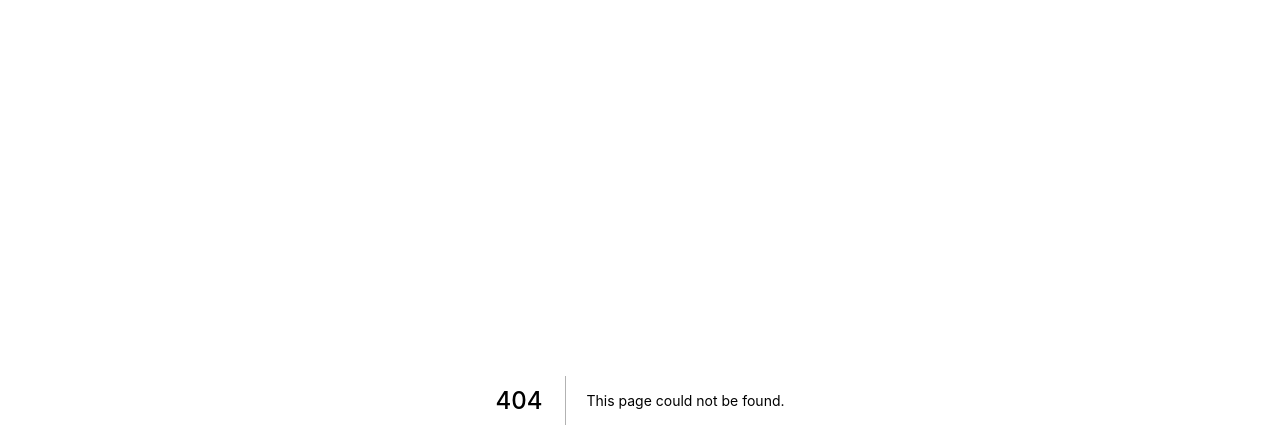
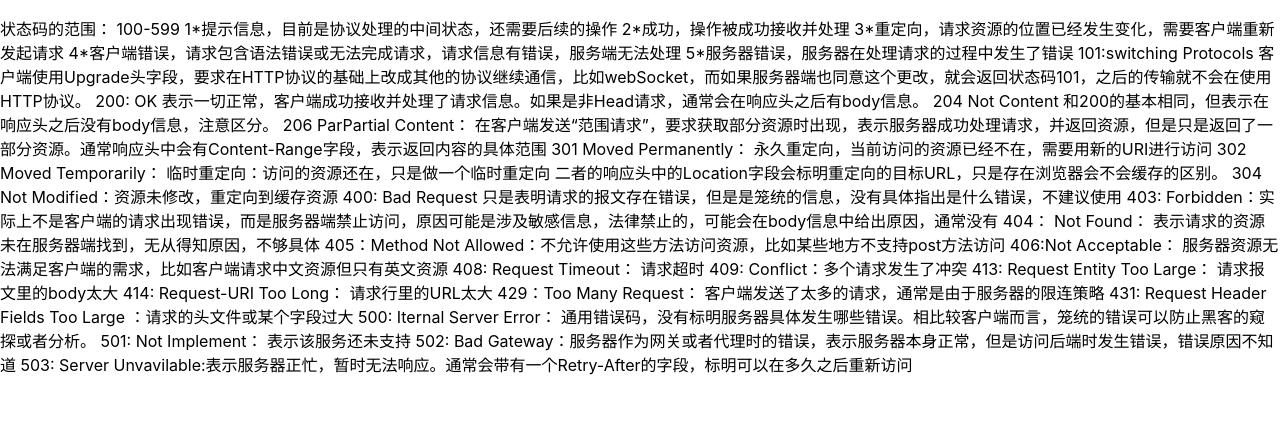
Before and after one commit to caohuijun2018/Blog, a Next.js app: page /blog/HTTP-status-code in a window 1280 px wide. Before the commit this address had no page. Shown: the top 448 px of the page. Built offline with nearby package versions, Linux system fonts and the light colour scheme.

Commit message:
feature():blog页面布局

```diff
--- /dev/null
+++ b/pages/blog/HTTP-status-code.tsx
@@ -0,0 +1,47 @@
+const Status = () => {
+  return (
+    <>
+      <p>
+        状态码的范围： 100-599
+        1*提示信息，目前是协议处理的中间状态，还需要后续的操作
+        2*成功，操作被成功接收并处理
+        3*重定向，请求资源的位置已经发生变化，需要客户端重新发起请求
+        4*客户端错误，请求包含语法错误或无法完成请求，请求信息有错误，服务端无法处理
+        5*服务器错误，服务器在处理请求的过程中发生了错误 101:switching Protocols
+        客户端使用Upgrade头字段，要求在HTTP协议的基础上改成其他的协议继续通信，比如webSocket，而如果服务器端也同意这个更改，就会返回状态码101，之后的传输就不会在使用HTTP协议。
+        200: OK
+        表示一切正常，客户端成功接收并处理了请求信息。如果是非Head请求，通常会在响应头之后有body信息。
+        204 Not Content
+        和200的基本相同，但表示在响应头之后没有body信息，注意区分。 206
+        ParPartial Content：
+        在客户端发送“范围请求”，要求获取部分资源时出现，表示服务器成功处理请求，并返回资源，但是只是返回了一部分资源。通常响应头中会有Content-Range字段，表示返回内容的具体范围
+        301 Moved Permanently：
+        永久重定向，当前访问的资源已经不在，需要用新的URI进行访问 302 Moved
+        Temporarily： 临时重定向：访问的资源还在，只是做一个临时重定向
+        二者的响应头中的Location字段会标明重定向的目标URL，只是存在浏览器会不会缓存的区别。
+        304 Not Modified：资源未修改，重定向到缓存资源 400: Bad Request
+        只是表明请求的报文存在错误，但是是笼统的信息，没有具体指出是什么错误，不建议使用
+        403:
+        Forbidden：实际上不是客户端的请求出现错误，而是服务器端禁止访问，原因可能是涉及敏感信息，法律禁止的，可能会在body信息中给出原因，通常没有
+        404： Not Found： 表示请求的资源未在服务器端找到，无从得知原因，不够具体
+        405：Method Not
+        Allowed：不允许使用这些方法访问资源，比如某些地方不支持post方法访问
+        406:Not Acceptable：
+        服务器资源无法满足客户端的需求，比如客户端请求中文资源但只有英文资源
+        408: Request Timeout： 请求超时 409: Conflict：多个请求发生了冲突 413:
+        Request Entity Too Large： 请求报文里的body太大 414: Request-URI Too
+        Long： 请求行里的URL太大 429：Too Many Request：
+        客户端发送了太多的请求，通常是由于服务器的限连策略 431: Request Header
+        Fields Too Large ：请求的头文件或某个字段过大 500: Iternal Server
+        Error：
+        通用错误码，没有标明服务器具体发生哪些错误。相比较客户端而言，笼统的错误可以防止黑客的窥探或者分析。
+        501: Not Implement： 表示该服务还未支持 502: Bad
+        Gateway：服务器作为网关或者代理时的错误，表示服务器本身正常，但是访问后端时发生错误，错误原因不知道
+        503: Server
+        Unvavilable:表示服务器正忙，暂时无法响应。通常会带有一个Retry-After的字段，标明可以在多久之后重新访问
+      </p>
+    </>
+  );
+};
+
+export default Status;
--- a/styles/globals.css
+++ b/styles/globals.css
@@ -22,3 +22,7 @@ a {
   font-family: 'ShadowsIntoLightTwo';
   src: url(../public/font/ShadowsIntoLightTwo-Regular.ttf);
 }
+@font-face {
+  font-family: 'Zoccolkuaile';
+  src: url(../public/font//ZCOOLKuaiLe-Regular.ttf);
+}
```
Also changed, not shown: components/card.module.css (added, +34 -0 lines), components/card.tsx (added, +22 -0 lines), pages/blog/index.module.css (+9 -6 lines), pages/blog/index.tsx (+37 -9 lines), 1 other file (tests, documents, lock files or other folders).
